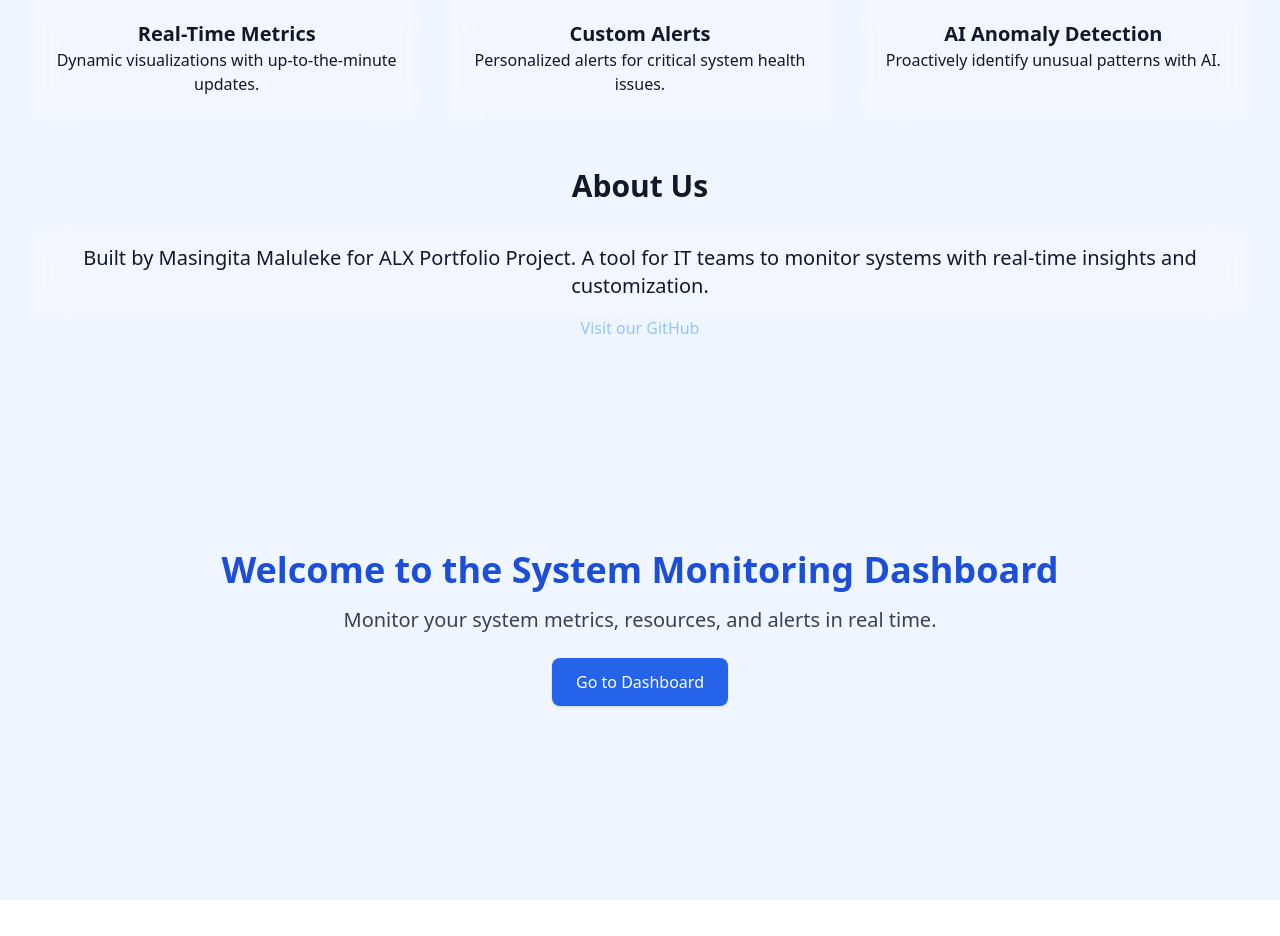
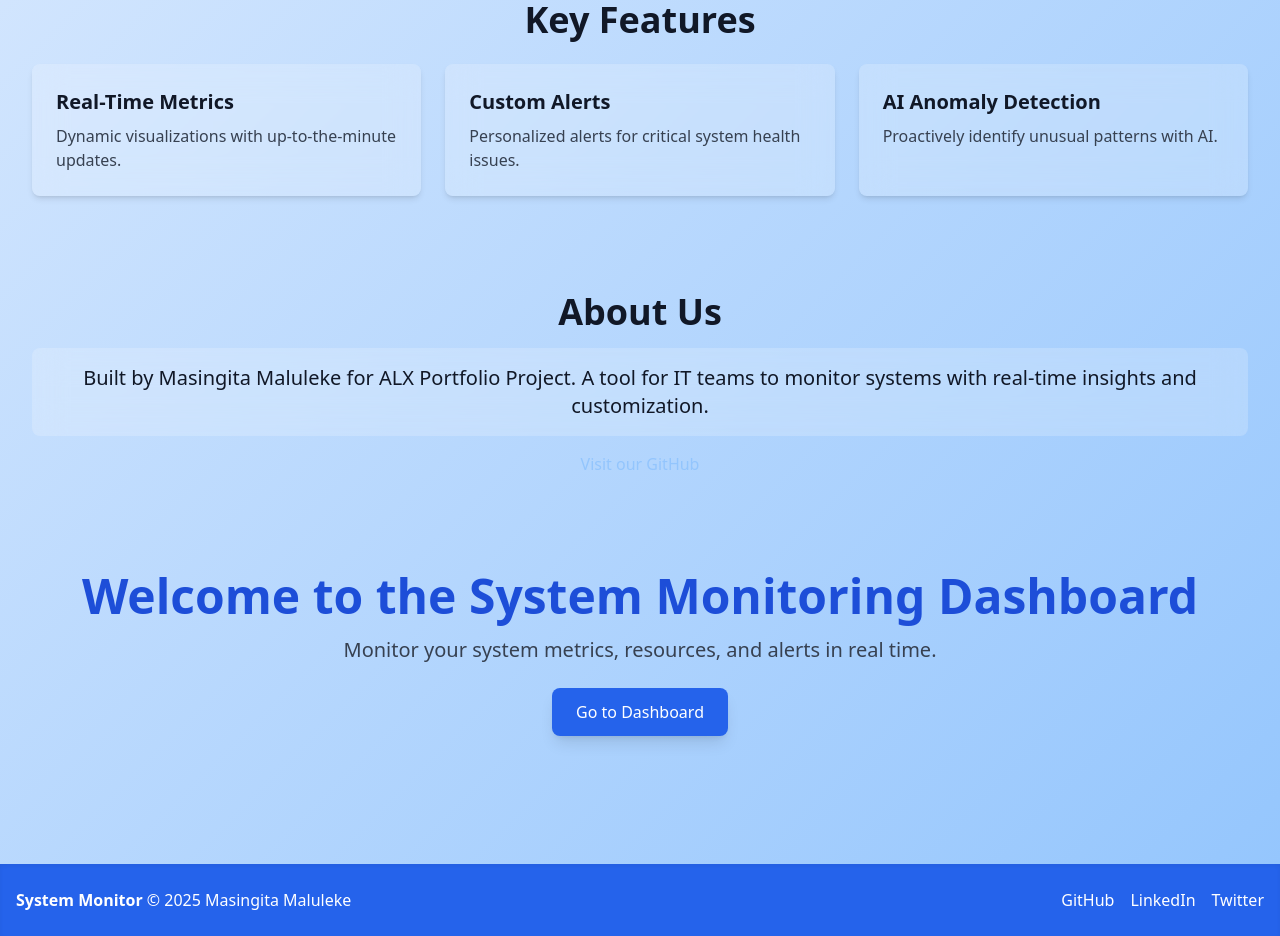
Before and after one commit to Tinyu01/system-monitoring-dashboard, a React (Create React App) app in the folder frontend/: page / in a window 1280 px wide. Shown: the part 420-1356 px from the top of the page. Before the commit the page ends 1320 px from the top, so only its background shows below. Built offline with nearby package versions, Linux system fonts and the light colour scheme.

Commit message:
Adding Footer

```diff
--- /dev/null
+++ b/frontend/src/components/Footer.js
@@ -0,0 +1,20 @@
+import React from "react";
+
+function Footer() {
+  return (
+    <footer className="w-full bg-blue-600 dark:bg-blue-800 text-white py-6 mt-12 shadow-inner">
+      <div className="container mx-auto flex flex-col sm:flex-row justify-between items-center px-4">
+        <div className="text-center sm:text-left mb-2 sm:mb-0">
+          <span className="font-bold">System Monitor</span> &copy; {new Date().getFullYear()} Masingita Maluleke
+        </div>
+        <div className="flex gap-4">
+          <a href="https://github.com/Tinyu01" target="_blank" rel="noopener noreferrer" className="hover:underline">GitHub</a>
+          <a href="https://www.linkedin.com/in/thefreelancer201/" target="_blank" rel="noopener noreferrer" className="hover:underline">LinkedIn</a>
+          <a href="https://x.com/TheFreelancer20" target="_blank" rel="noopener noreferrer" className="hover:underline">Twitter</a>
+        </div>
+      </div>
+    </footer>
+  );
+}
+
+export default Footer;
--- a/frontend/src/pages/About.js
+++ b/frontend/src/pages/About.js
@@ -1,6 +1,9 @@
+import Footer from '../components/Footer';
+
 function About() {
   return (
-    <div className="container mx-auto p-4 sm:p-6 md:p-8">
+    <div className="min-h-screen bg-gradient-to-br from-blue-100 to-blue-300 dark:from-gray-900 dark:to-blue-900 flex flex-col justify-between">
+      <main className="container mx-auto p-4 sm:p-8 flex-1 flex flex-col items-center">
         <h1 className="text-2xl sm:text-3xl md:text-4xl font-bold mb-4 sm:mb-6">About Us</h1>
         <div className="glass-effect p-4 sm:p-6 rounded-lg">
           <p className="text-base sm:text-lg md:text-xl">
@@ -10,6 +13,8 @@ function About() {
             GitHub Repository
           </a>
         </div>
+      </main>
+      <Footer />
     </div>
   );
 }
--- a/frontend/src/pages/Contact.js
+++ b/frontend/src/pages/Contact.js
@@ -1,6 +1,9 @@
+import Footer from '../components/Footer';
+
 function Contact() {
   return (
-    <div className="container mx-auto p-4 sm:p-8 flex flex-col items-center min-h-screen bg-gradient-to-br from-blue-100 to-blue-300 dark:from-gray-900 dark:to-blue-900">
+    <div className="min-h-screen bg-gradient-to-br from-blue-100 to-blue-300 dark:from-gray-900 dark:to-blue-900 flex flex-col justify-between">
+      <main className="container mx-auto p-4 sm:p-8 flex-1 flex flex-col items-center">
         <div className="w-full max-w-xl bg-white dark:bg-gray-800 shadow-xl rounded-2xl p-6 sm:p-10 glass-effect flex flex-col items-center">
           <h1 className="text-3xl sm:text-4xl md:text-5xl font-extrabold text-blue-700 dark:text-blue-300 mb-4 text-center tracking-tight">Contact</h1>
           <p className="text-lg sm:text-xl md:text-2xl text-gray-700 dark:text-gray-200 mb-6 text-center">Let's connect! Reach out to <span className="font-semibold text-blue-600 dark:text-blue-400">Masingita Maluleke</span> for collaborations, opportunities, or just to say hi.</p>
@@ -25,6 +28,8 @@ function Contact() {
             </li>
           </ul>
         </div>
+      </main>
+      <Footer />
     </div>
   );
 }
--- a/frontend/src/pages/Features.js
+++ b/frontend/src/pages/Features.js
@@ -1,6 +1,9 @@
+import Footer from '../components/Footer';
+
 function Features() {
   return (
-    <div className="container mx-auto p-4 sm:p-6 md:p-8">
+    <div className="min-h-screen bg-gradient-to-br from-blue-100 to-blue-300 dark:from-gray-900 dark:to-blue-900 flex flex-col justify-between">
+      <main className="container mx-auto p-4 sm:p-8 flex-1 flex flex-col items-center">
         <h1 className="text-2xl sm:text-3xl md:text-4xl font-bold mb-4 sm:mb-6">
           Features
         </h1>
@@ -22,6 +25,8 @@ function Features() {
             <p>View metrics in 3D using augmented reality.</p>
           </div>
         </div>
+      </main>
+      <Footer />
     </div>
   );
 }
--- a/frontend/src/pages/Home.js
+++ b/frontend/src/pages/Home.js
@@ -1,59 +1,62 @@
 import { Link } from 'react-router-dom';
 import { motion } from 'framer-motion';
 import React from 'react';
+import Footer from '../components/Footer';
 
 function Home() {
   return (
-    <div className="min-h-screen bg-blue-50 dark:bg-gray-900">
-      <div className="container mx-auto p-4 sm:p-6 md:p-8 text-center">
+    <div className="min-h-screen bg-gradient-to-br from-blue-100 to-blue-300 dark:from-gray-900 dark:to-blue-900 flex flex-col justify-between">
+      <main className="container mx-auto p-4 sm:p-8 flex-1 flex flex-col items-center">
+        <div className="text-center mb-12">
           <motion.h1
-          className="text-3xl sm:text-4xl md:text-5xl font-bold mb-4 glass-effect p-4 rounded-lg"
+            className="text-4xl sm:text-5xl md:text-6xl font-extrabold mb-4 glass-effect p-4 rounded-lg"
             initial={{ opacity: 0, y: -50 }}
             animate={{ opacity: 1, y: 0 }}
             transition={{ duration: 1 }}
           >
             System Monitor
           </motion.h1>
-        <p className="text-base sm:text-lg md:text-xl mb-6 glass-effect p-4 rounded-lg">
+          <p className="text-lg sm:text-xl md:text-2xl mb-6 glass-effect p-4 rounded-lg">
             A comprehensive web-based platform to monitor and manage system performance and infrastructure.
           </p>
           <Link
             to="/dashboard"
-          className="bg-blue-600 dark:bg-blue-800 text-white px-4 sm:px-6 py-2 sm:py-3 rounded-full hover:bg-blue-700 transition"
+            className="bg-blue-600 dark:bg-blue-800 text-white px-6 py-3 rounded-full shadow-lg hover:bg-blue-700 transition"
           >
             Explore the Dashboard
           </Link>
+        </div>
 
-        <section className="my-8 sm:my-10 md:my-12">
-          <h2 className="text-2xl sm:text-3xl font-semibold mb-4 sm:mb-6">Key Features</h2>
-          <div className="grid grid-cols-1 sm:grid-cols-2 md:grid-cols-3 gap-4 sm:gap-6">
+        <section className="my-8 sm:my-10 md:my-12 w-full">
+          <h2 className="text-3xl sm:text-4xl font-semibold mb-6 text-center">Key Features</h2>
+          <div className="grid grid-cols-1 sm:grid-cols-2 md:grid-cols-3 gap-6">
             <motion.div
-              className="glass-effect p-6 rounded-lg"
+              className="glass-effect p-6 rounded-lg shadow-md"
               whileHover={{ scale: 1.05 }}
             >
-              <h3 className="text-xl font-bold">Real-Time Metrics</h3>
-              <p>Dynamic visualizations with up-to-the-minute updates.</p>
+              <h3 className="text-xl font-bold mb-2">Real-Time Metrics</h3>
+              <p className="text-gray-700 dark:text-gray-300">Dynamic visualizations with up-to-the-minute updates.</p>
             </motion.div>
             <motion.div
-              className="glass-effect p-6 rounded-lg"
+              className="glass-effect p-6 rounded-lg shadow-md"
               whileHover={{ scale: 1.05 }}
             >
-              <h3 className="text-xl font-bold">Custom Alerts</h3>
-              <p>Personalized alerts for critical system health issues.</p>
+              <h3 className="text-xl font-bold mb-2">Custom Alerts</h3>
+              <p className="text-gray-700 dark:text-gray-300">Personalized alerts for critical system health issues.</p>
             </motion.div>
             <motion.div
-              className="glass-effect p-6 rounded-lg"
+              className="glass-effect p-6 rounded-lg shadow-md"
               whileHover={{ scale: 1.05 }}
             >
-              <h3 className="text-xl font-bold">AI Anomaly Detection</h3>
-              <p>Proactively identify unusual patterns with AI.</p>
+              <h3 className="text-xl font-bold mb-2">AI Anomaly Detection</h3>
+              <p className="text-gray-700 dark:text-gray-300">Proactively identify unusual patterns with AI.</p>
             </motion.div>
           </div>
         </section>
 
-        <section className="my-8 sm:my-10 md:my-12">
-          <h2 className="text-2xl sm:text-3xl font-semibold mb-4 sm:mb-6">About Us</h2>
-          <p className="glass-effect p-4 rounded-lg text-base sm:text-lg md:text-xl">
+        <section className="my-8 sm:my-10 md:my-12 w-full text-center">
+          <h2 className="text-3xl sm:text-4xl font-semibold mb-4">About Us</h2>
+          <p className="glass-effect p-4 rounded-lg text-base sm:text-lg md:text-xl mb-4">
             Built by Masingita Maluleke for ALX Portfolio Project. A tool for IT teams to monitor systems with real-time insights and customization.
           </p>
           <a href="https://github.com/yourusername/system-monitor" className="text-blue-300 hover:underline">
@@ -61,19 +64,20 @@ function Home() {
           </a>
         </section>
 
-        <div className="flex flex-col items-center justify-center min-h-[40vh] sm:min-h-[50vh] md:min-h-[60vh]">
-          <h2 className="text-2xl sm:text-3xl md:text-4xl font-bold mb-4 text-blue-700 dark:text-blue-300">Welcome to the System Monitoring Dashboard</h2>
+        <div className="flex flex-col items-center justify-center my-12">
+          <h2 className="text-3xl sm:text-4xl md:text-5xl font-bold mb-4 text-blue-700 dark:text-blue-300">Welcome to the System Monitoring Dashboard</h2>
           <p className="text-base sm:text-lg md:text-xl text-gray-700 dark:text-gray-200 mb-6">
             Monitor your system metrics, resources, and alerts in real time.
           </p>
           <a
             href="/dashboard"
-            className="px-4 sm:px-6 py-2 sm:py-3 bg-blue-600 text-white rounded-lg shadow hover:bg-blue-700 transition"
+            className="px-6 py-3 bg-blue-600 text-white rounded-lg shadow-lg hover:bg-blue-700 transition"
           >
             Go to Dashboard
           </a>
         </div>
-      </div>
+      </main>
+      <Footer />
     </div>
   );
 }
```
Lines whose indentation alone changed are shown as unchanged.
